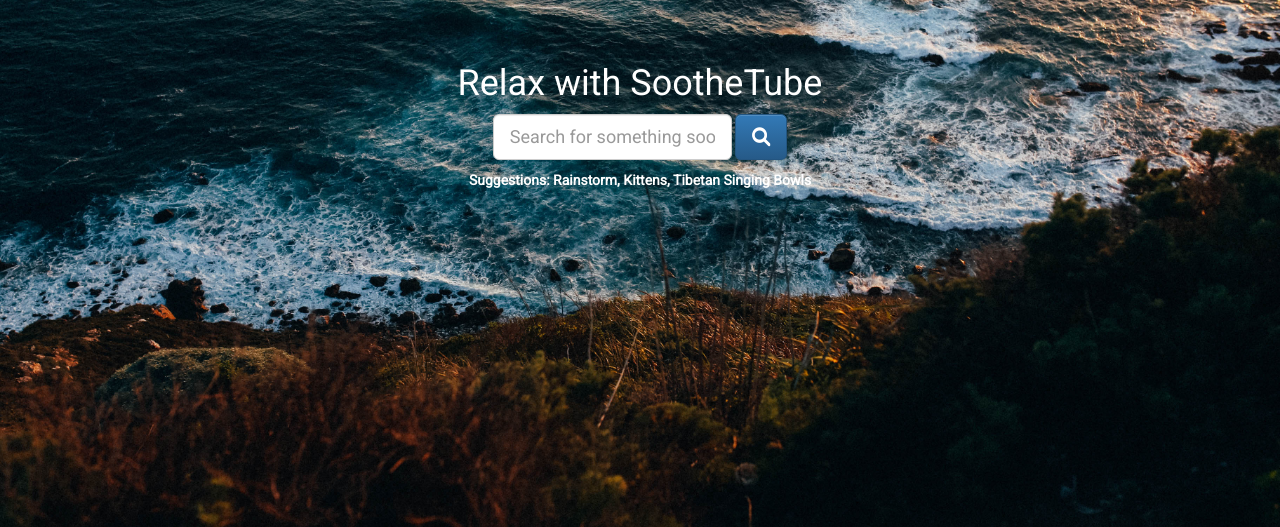
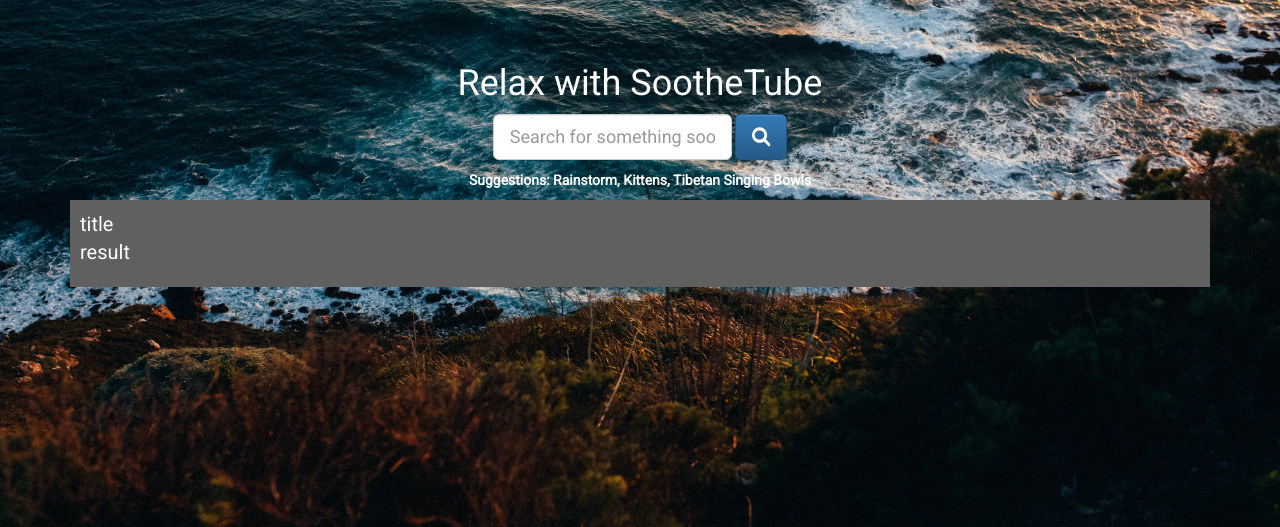
Before and after one commit to allisonPlusPlus/SootheTube, a PHP site: page / in a window 1280 px wide. Shown: the part 186-713 px from the top of the page. Run offline with PHP 8.4, Linux system fonts and the light colour scheme; some libraries are stand-ins or nearby versions.

Commit message:
Add search result area

```diff
--- a/index.html
+++ b/index.html
@@ -43,7 +43,14 @@
                    </div>
                </div>
            </div>
-             </div>
+           <div class="searchresult">
+              <ul class="output">
+                <li> title </li>
+                <li> result </li>
+                </ul>
+            </div>
+        </div>
+
 
         <!-- Icons -->
         <script src="https://use.fontawesome.com/5251536e6a.js"></script>
--- a/main.css
+++ b/main.css
@@ -34,3 +34,34 @@ form {
   color: white;
   font-weight: bold;
 }
+
+.searchresult {
+  background-color: #606060;
+  padding: 10px;
+  margin-top: 10px;
+  margin-bottom: 10px;
+}
+
+.output {
+  color: white;
+}
+
+.output ul,li {
+  list-style: none;
+  font-size: 20px;
+}
+
+.output a {
+  font-weight: bold;
+  color: white;
+  font-size: 25px;
+}
+
+.output a:hover {
+  text-decoration: none;
+  color: black;
+}
+
+/*.hidden {
+  display: none;
+}*/
```
